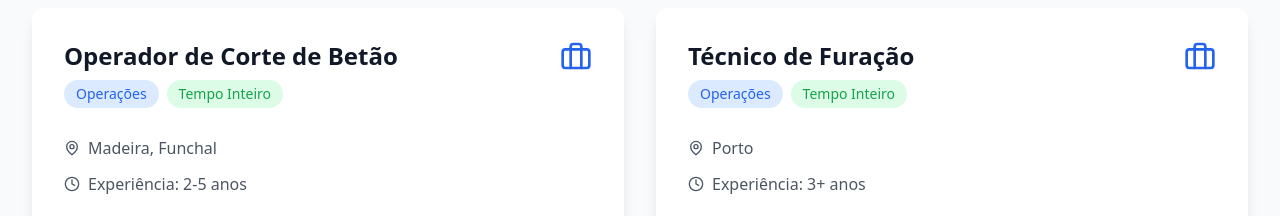
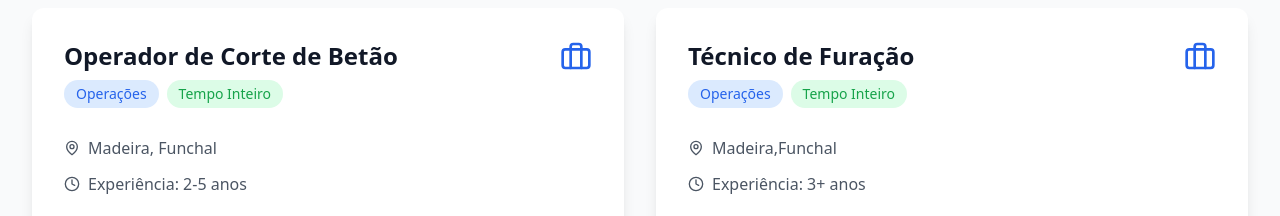
Before and after one commit to rcmempresa/jpc-frontend, a React (Vite) app: page /carreira in a window 1280 px wide. Shown: the part 1320-1536 px from the top of the page. Built offline with nearby package versions, Linux system fonts and the light colour scheme.

Commit message:
mais alteracoes

```diff
--- a/src/pages/Career.tsx
+++ b/src/pages/Career.tsx
@@ -76,7 +76,7 @@ const Career = () => {
       id: 2,
       title: 'Técnico de Furação',
       department: 'Operações',
-      location: 'Porto',
+      location: 'Madeira,Funchal',
       type: 'Tempo Inteiro',
       experience: '3+ anos',
       description: 'Técnico especializado em furação de precisão para instalações técnicas e ancoragens.',
```
